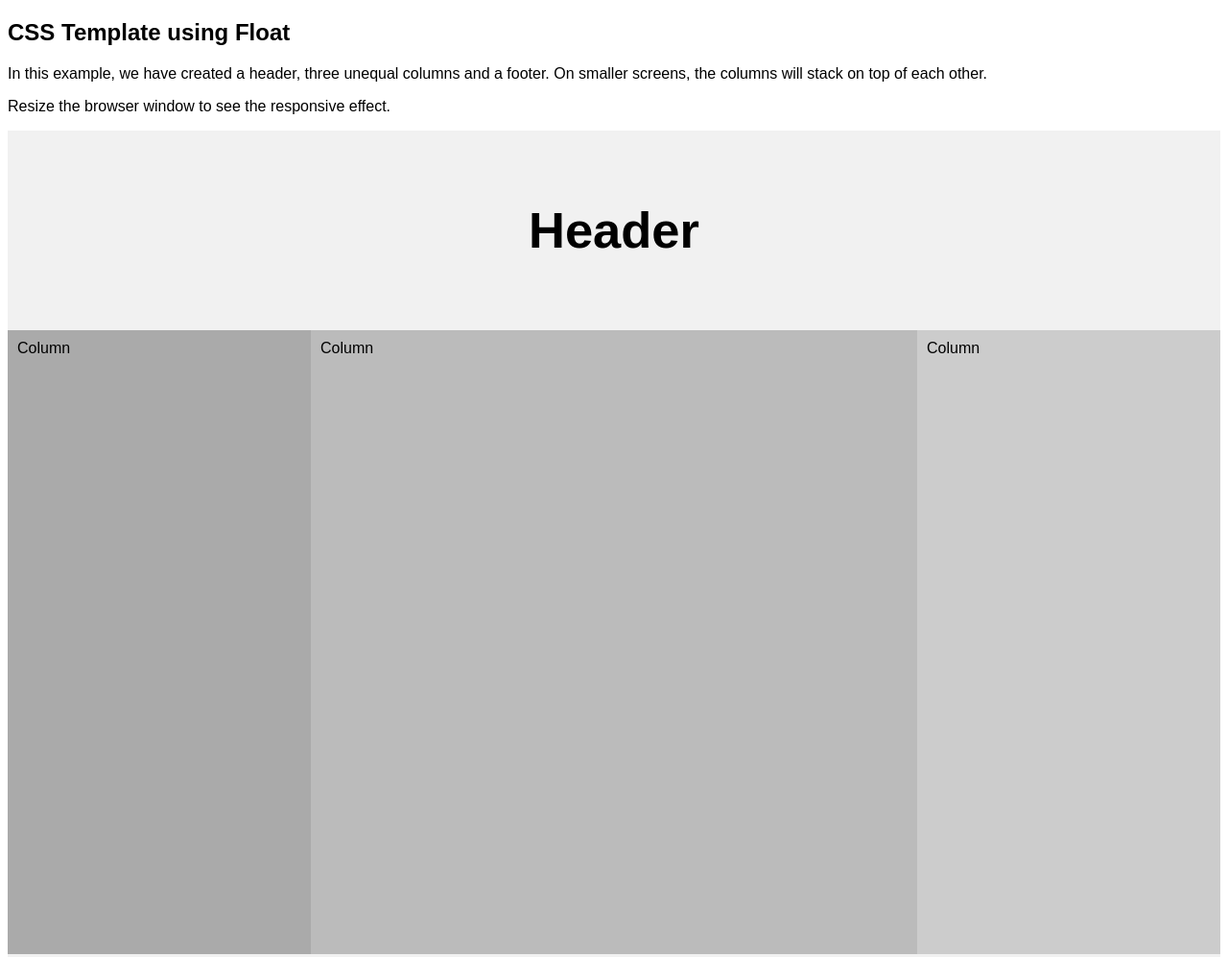
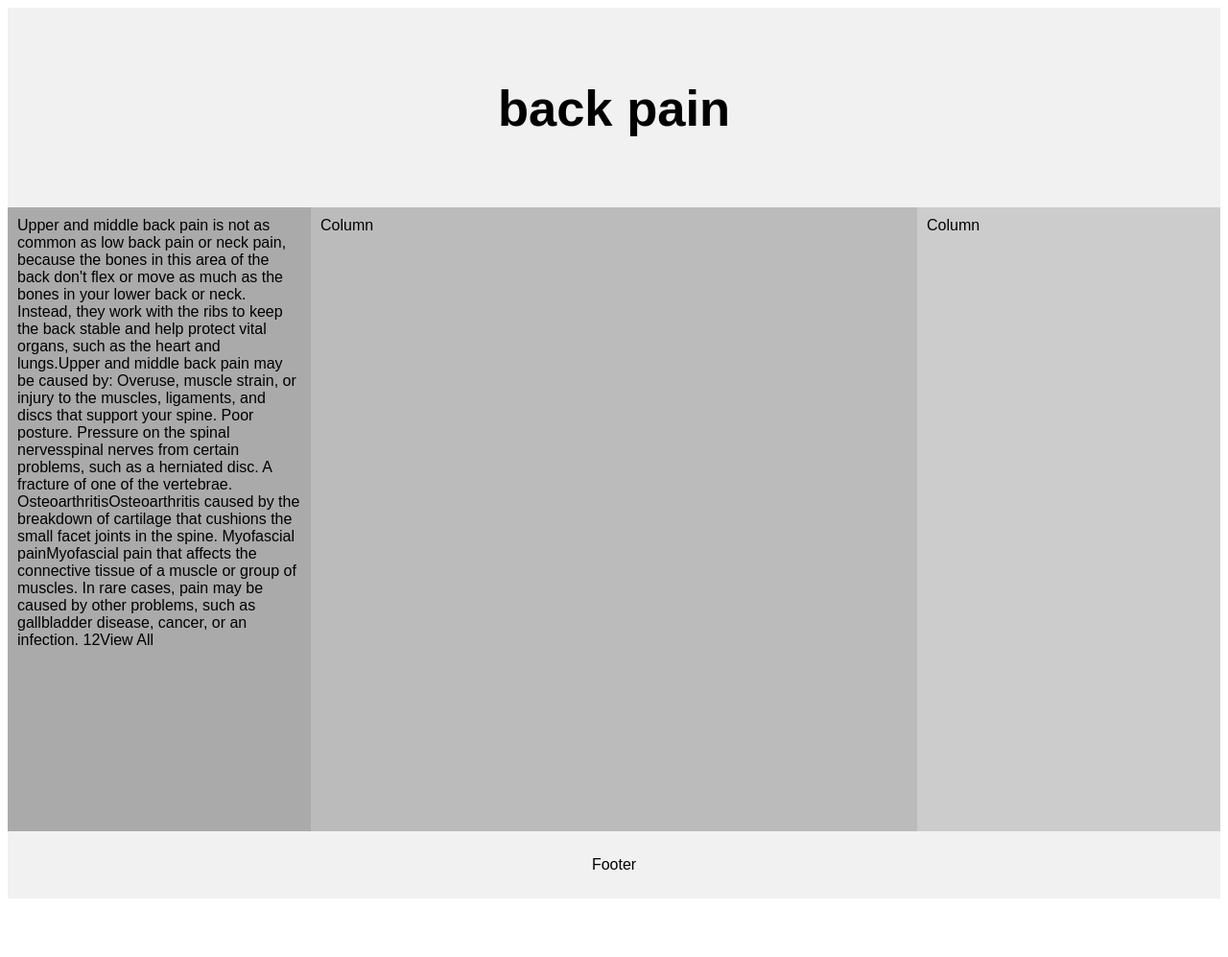
Before and after one commit to Kieranhak/projectwetsite3, a plain HTML site: page index.html in a window 1280 px wide. Shown: the top 997 px of the page at 96% size. After the commit the page ends 944 px from the top, so only its background shows below. Drawn offline with Linux system fonts and the light colour scheme.

Commit message:
Update index.html

```diff
--- a/index.html
+++ b/index.html
@@ -62,18 +62,36 @@
 </head>
 <body>
 
-<h2>CSS Template using Float</h2>
-<p>In this example, we have created a header, three unequal columns and a footer. On smaller screens, the columns will stack on top of each other.</p>
-<p>Resize the browser window to see the responsive effect.</p>
 
 <div class="header">
-  <h2>Header</h2>
+  <h2>back pain</h2>
 </div>
 
 <div class="row">
-  <div class="column side" style="background-color:#aaa;">Column</div>
-  <div class="column middle" style="background-color:#bbb;">Column</div>
-  <div class="column side" style="background-color:#ccc;">Column</div>
+
+
+    <div class="column side" style="background-color:#aaa;">Upper and middle back pain is not as common as low back pain or neck pain,
+        because the bones in this area of the back don't flex or move as much as the bones in your lower back or neck.
+        Instead, they work with the ribs to keep the back stable and help protect vital organs, such as the heart and lungs.Upper and middle back pain may be caused by:
+
+Overuse, muscle strain, or injury to the muscles, ligaments, and discs that support your spine.
+Poor posture.
+Pressure on the spinal nervesspinal nerves from certain problems, such as a herniated disc.
+A fracture of one of the vertebrae.
+OsteoarthritisOsteoarthritis caused by the breakdown of cartilage that cushions the small facet joints in the spine.
+Myofascial painMyofascial pain that affects the connective tissue of a muscle or group of muscles.
+In rare cases, pain may be caused by other problems, such as gallbladder disease, cancer, or an infection.
+
+12View All
+</div>
+
+
+
+    <div class="column middle" style="background-color:#bbb;">Column</div>
+
+
+
+    <div class="column side" style="background-color:#ccc;">Column</div>
 </div>
 
 <div class="footer">
```
